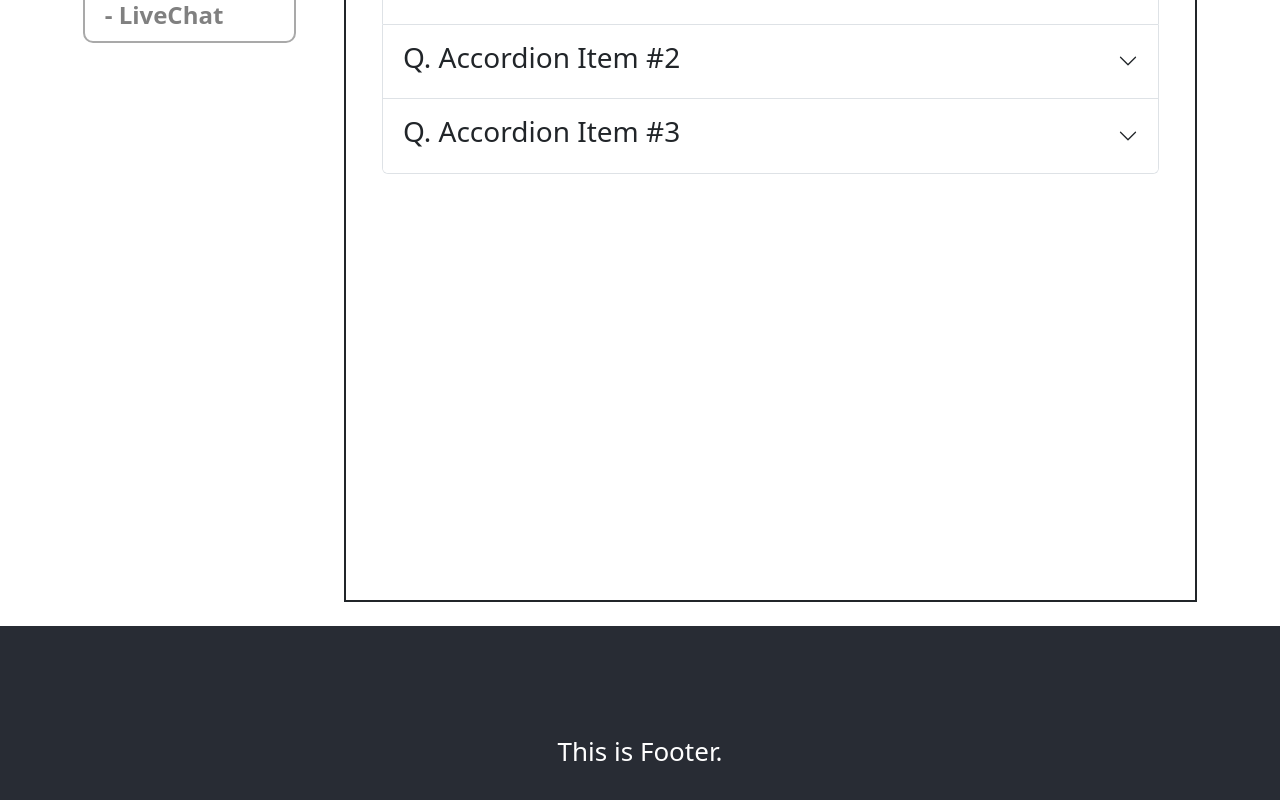
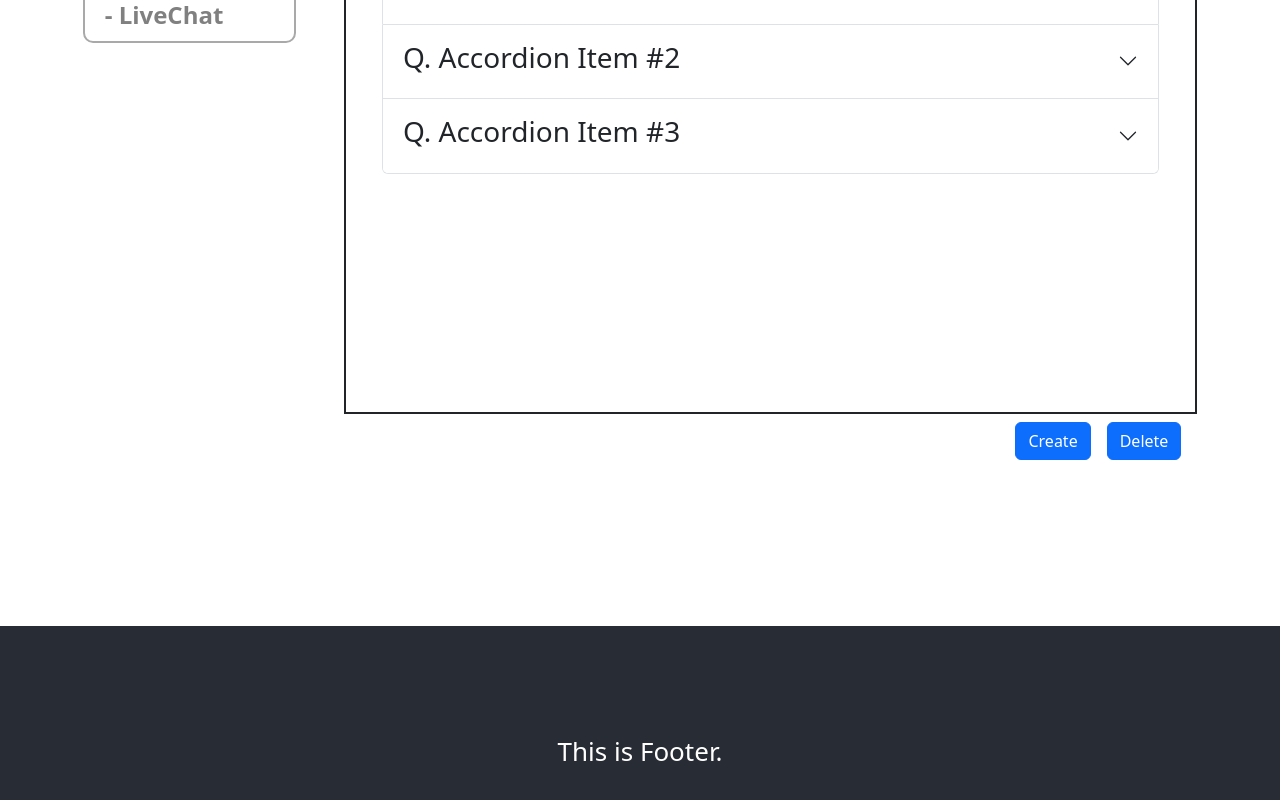
Before and after one commit to JoSihun/HealthCare, a React (Create React App) app in the folder healthcare/src/main/reactfront/: page /support/faq in a window 1280 px wide. Shown: the part 574-1374 px from the top of the page. Built offline with nearby package versions, Linux system fonts and the light colour scheme.

Commit message:
feat(reactfront): add post and delete button at faq page

```diff
--- a/healthcare/src/main/reactfront/src/components/support/FAQ.js
+++ b/healthcare/src/main/reactfront/src/components/support/FAQ.js
@@ -1,6 +1,6 @@
 import './FAQ.css'
 import React from "react";
-import {Accordion, Row, Col} from "react-bootstrap";
+import {Accordion, Row, Col, Button} from "react-bootstrap";
 import Container from "react-bootstrap/Container";
 import {Link} from "react-router-dom";
 //SideBar 참고: https://citylock77.tistory.com/130
@@ -10,6 +10,7 @@ function FAQ() {
         <div className="FAQ">
             <Container fluid>
                 <Row className="justify-content-center vh-100">
+                    {/* SideBar */}
                     <Col className="col-md-2 m-4">
                         <Row className="p-2 sidebar">
                             <div className="sidebarTitle">Support</div>
@@ -19,8 +20,10 @@ function FAQ() {
                             <Link to="/support/livechat" style={{ textDecoration: 'none' }}><div className="sidebarItem">- LiveChat</div></Link>
                         </Row>
                     </Col>
+
+                    {/* Main Content */}
                     <Col className="col-md-8 m-4">
-                        <Row className="p-4 content h-100 align-content-start">
+                        <Row className="p-4 content h-75 align-content-start">
                             <h1><b>FAQ</b></h1>
                             <hr/>
                             <Accordion>
@@ -68,6 +71,12 @@ function FAQ() {
                                 </Accordion.Item>
                             </Accordion>
                         </Row>
+                        <Row className="p-2 h-25 align-content-start">
+                            <div className="p-0 d-flex justify-content-end">
+                                <Link to="/support/faq" style={{ textDecoration: 'none' }}><Button className="mx-2">Create</Button></Link>
+                                <Link to="/support/faq" style={{ textDecoration: 'none' }}><Button className="mx-2">Delete</Button></Link>
+                            </div>
+                        </Row>
                     </Col>
                 </Row>
             </Container>
```
Also changed, not shown: 1 other file (tests, documents, lock files or other folders).
